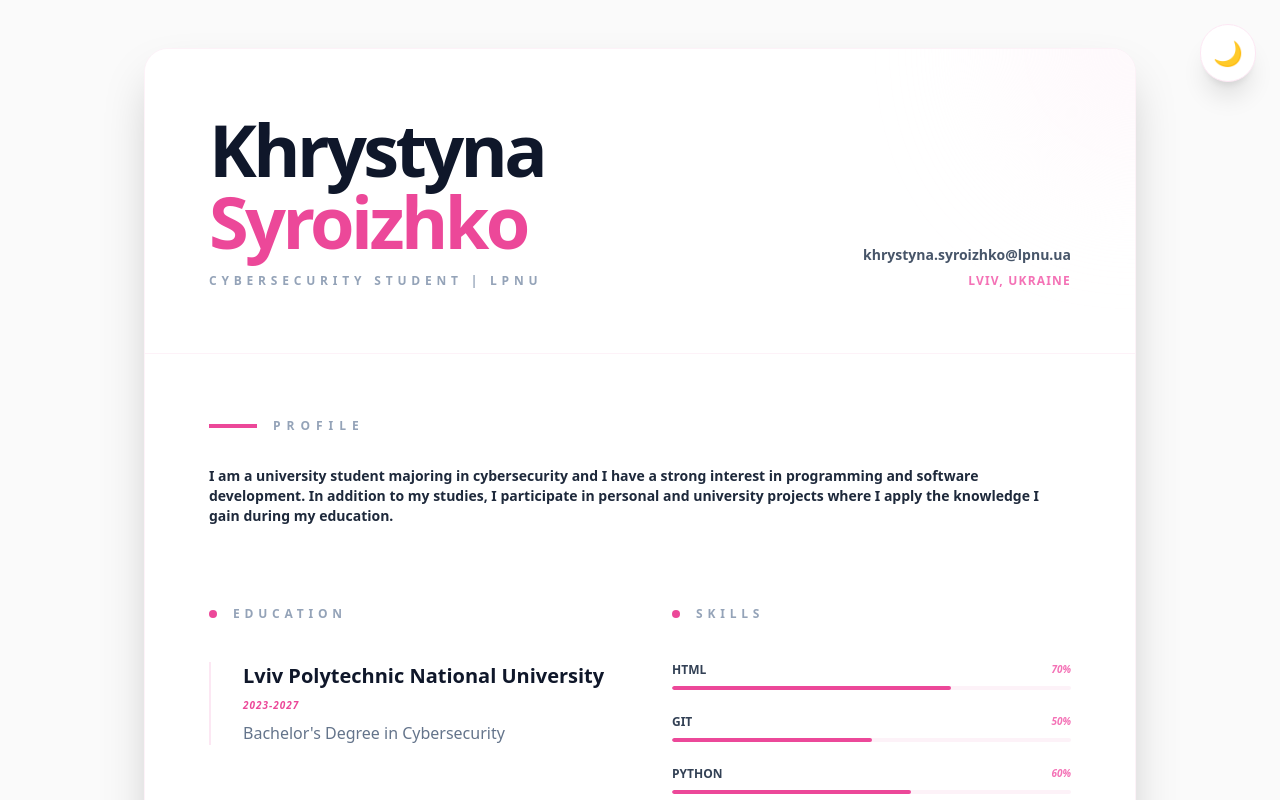
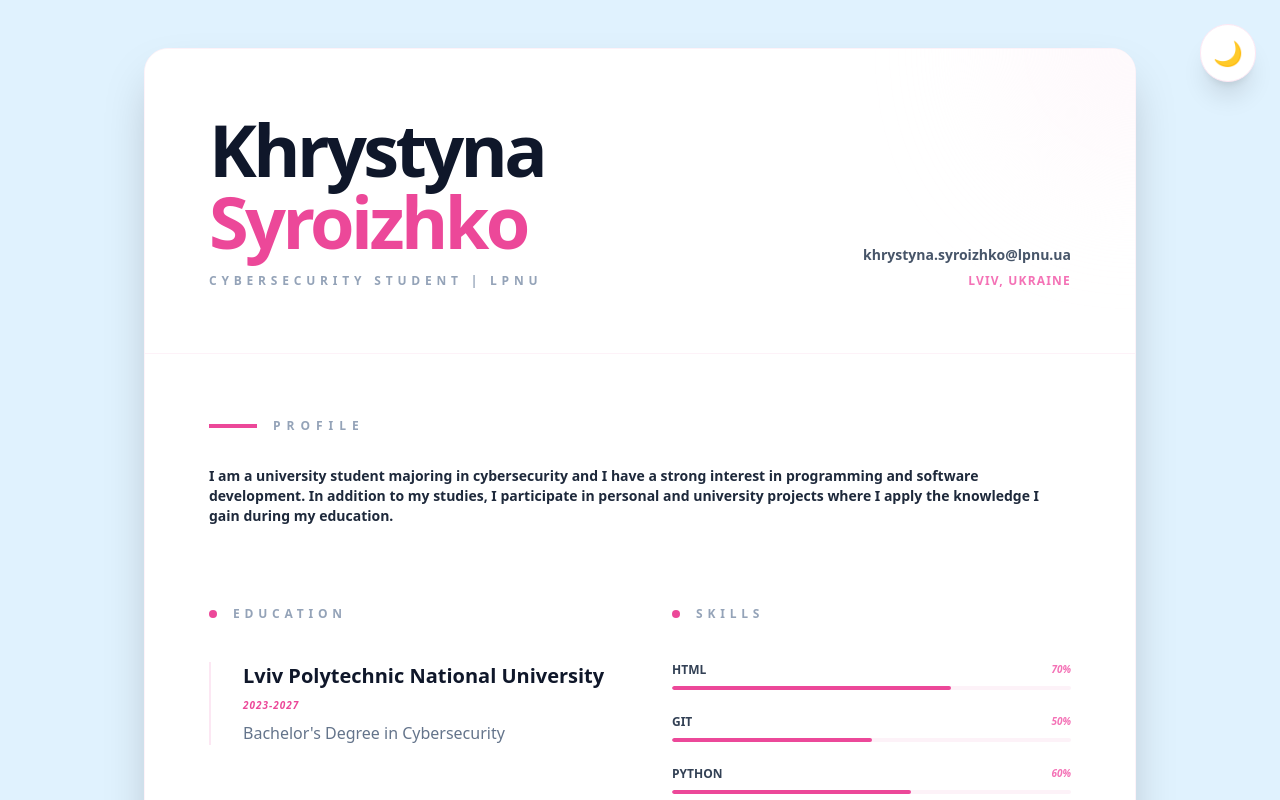
Before and after one commit to syroizhko8782/portfolio, a React (Vite) app in the folder lab2_react/: page / in a window 1280 px wide. Shown: the top 800 px of the page. Built offline with nearby package versions, Linux system fonts and the light colour scheme; no server answers; the HTML template or start-up script is replaced by a standard one.

Commit message:
Update App.jsx

```diff
--- a/lab2_react/src/App.jsx
+++ b/lab2_react/src/App.jsx
@@ -28,7 +28,7 @@ export default function App() {
 
   return (
     <div className={`min-h-screen transition-colors duration-500 ${
-      theme === 'dark' ? 'bg-slate-900 text-slate-100' : 'bg-[#fafafa] text-slate-900'
+      theme === 'dark' ? 'bg-slate-900 text-slate-100' : 'bg-[#e0f2fe] text-slate-900'
     }`}>
 
       {}
```
